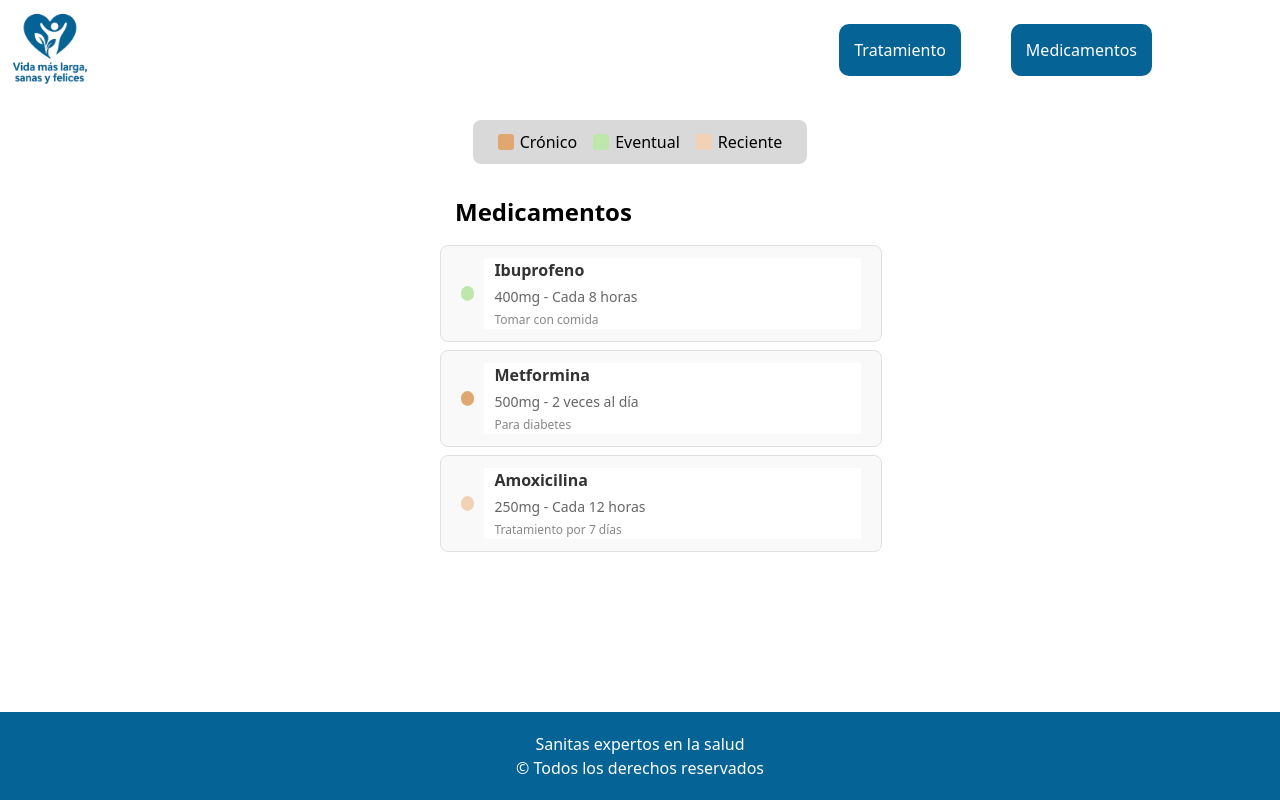
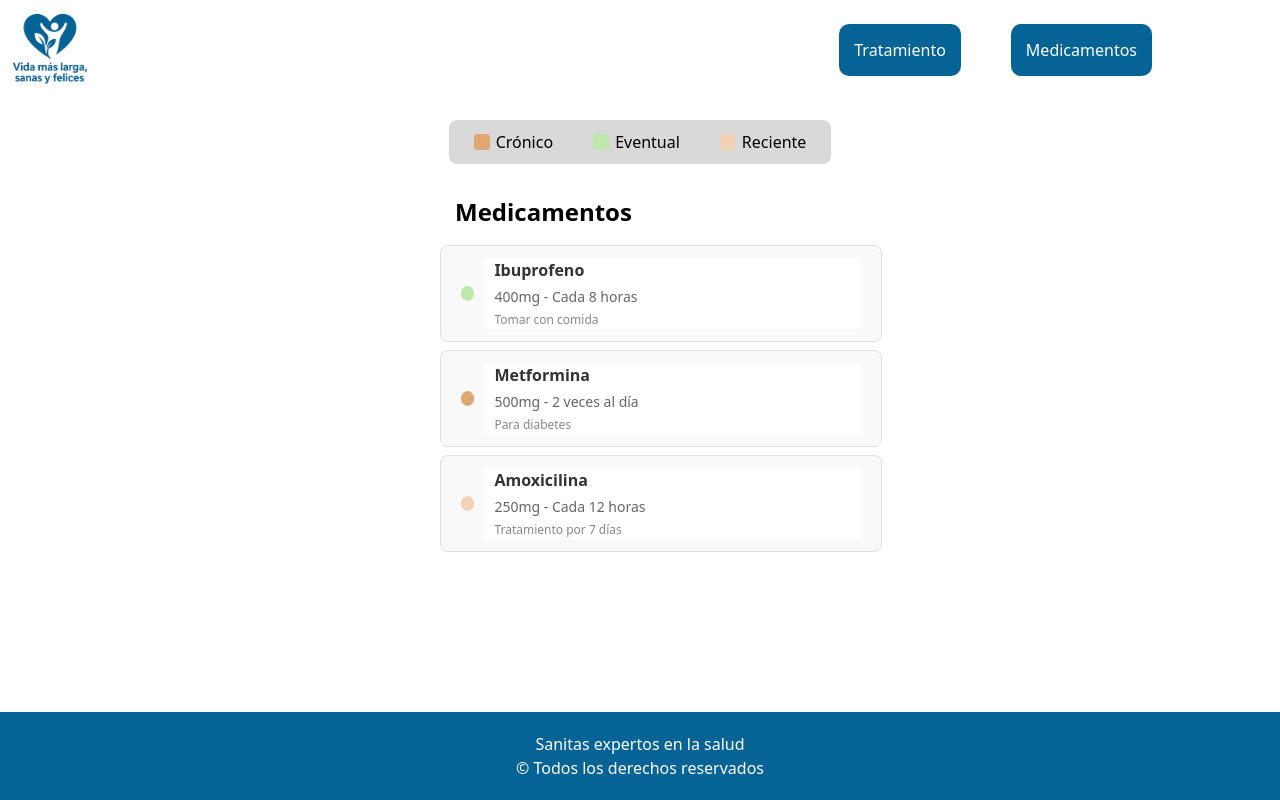
Before and after one commit to niaofnarnia/frontend-sanitas, a React (Vite) app: page /medication in a window 1280 px wide. Built offline with nearby package versions, Linux system fonts and the light colour scheme.

Commit message:
style(medication): adjust gap in div.legend (#7)

```diff
--- a/src/pages/Medication.css
+++ b/src/pages/Medication.css
@@ -3,10 +3,9 @@
     margin-top: 20px;
     display: flex;
     align-items: center;
-    gap: 20ppx; /*espacio entre elementos*/
     padding: 10px 25px;
     border-radius: 8px;
-    gap: 16px;
+    gap: 40px;
     width: fit-content;
 }
 
--- a/src/pages/Medication.jsx
+++ b/src/pages/Medication.jsx
@@ -1,6 +1,5 @@
 import { Link } from 'react-router-dom'
 import './Medication.css'
-import { useState, useEffect } from 'react'
 import MedicationList from '../components/MedicationList'
 
 const Medication = () => {
```
